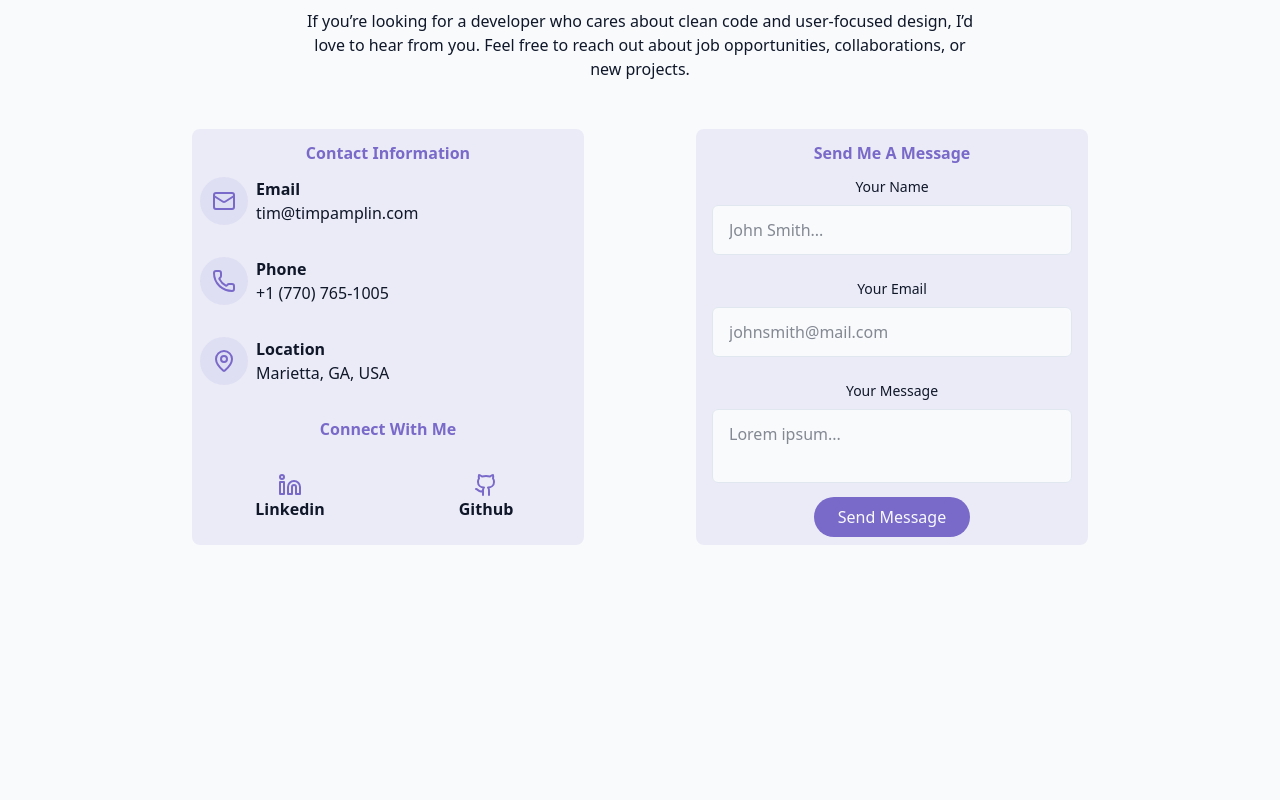
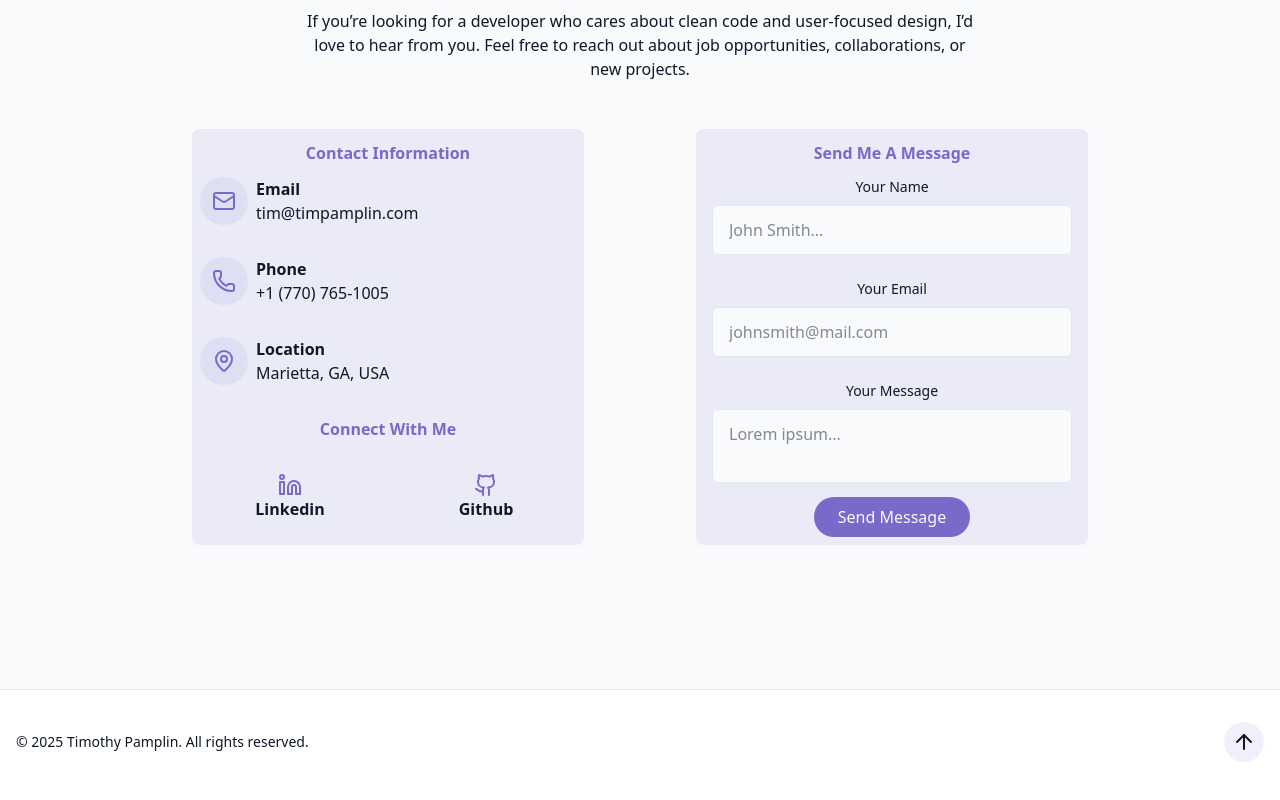
Before and after one commit to tpamplin/react-portfolio-site, a React (Vite) app: page / in a window 1280 px wide. Shown: the part 4793-5593 px from the top of the page. Before the commit the page ends 5434 px from the top, so only its background shows below. Built offline with nearby package versions, Linux system fonts and the light colour scheme.

Commit message:
finalize for build

```diff
--- /dev/null
+++ b/src/components/Footer.jsx
@@ -0,0 +1,16 @@
+import { ArrowUp } from "lucide-react"
+
+
+export const Footer = () => {
+
+    return (
+        <footer className="py-12 px-4 bg-card relative border-t border-border mt-12 pt-8 flex flex-wrap justify-between items-center">
+            {" "}
+            <p className="text-sm text-muted-foreground"> &copy; {new Date().getFullYear()} Timothy Pamplin. All rights reserved. </p>
+
+            <a href="#hero" className="p-2 rounded-full bg-primary/10 hover:bg-primary/20 transition-colors">
+                <ArrowUp />
+            </a>
+        </footer>
+    )
+}
--- a/src/pages/Home.jsx
+++ b/src/pages/Home.jsx
@@ -5,6 +5,7 @@
 import { SkillsSection } from '../components/SkillsSection';
 import { ProjectsSection } from '@/components/ProjectsSection';
 import { ContactSection } from '@/components/ContactSection';
+import { Footer } from '@/components/Footer'
 
 export const Home = () => {
     return (
@@ -25,6 +26,8 @@
             </main>
 
             {/* Footer */}
+
+            <Footer />
         </div>
     )
 }
--- a/vite.config.js
+++ b/vite.config.js
@@ -2,11 +2,10 @@
 import react from "@vitejs/plugin-react";
 import tailwindcss from "@tailwindcss/vite";
 import path from "path";
-import autoprefixer from "autoprefixer";
 
 // https://vite.dev/config/
 export default defineConfig({
-    plugins: [react(), tailwindcss(), autoprefixer()],
+    plugins: [react(), tailwindcss()],
     resolve: {
         alias: {
             "@": path.resolve(__dirname, "./src"),
```
